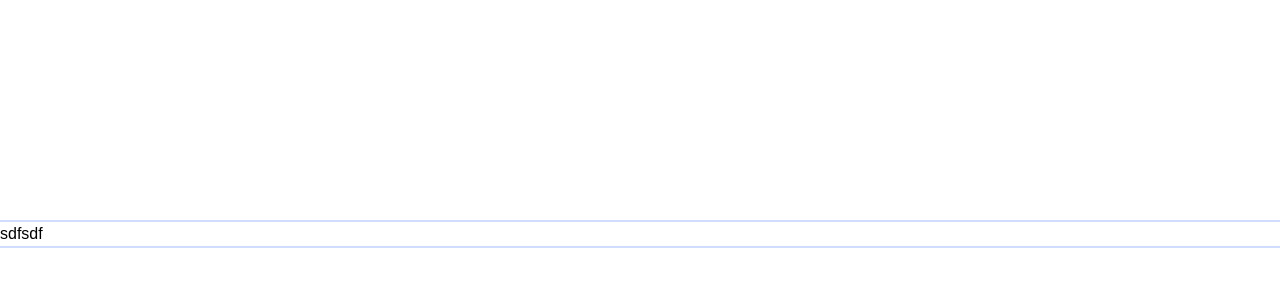
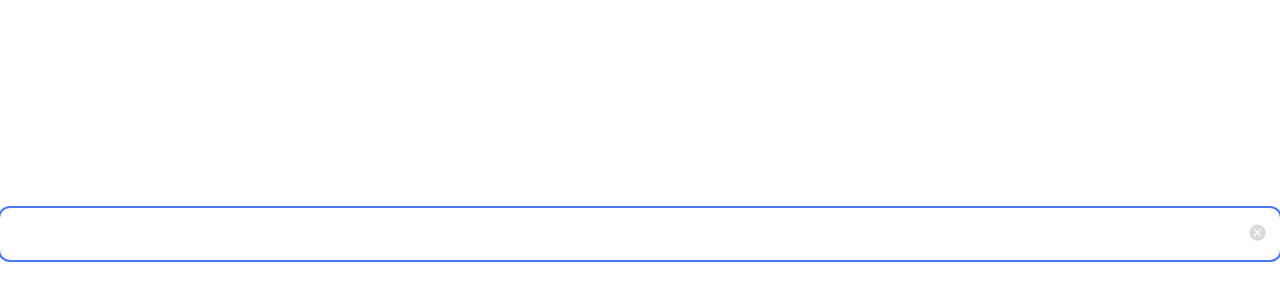
Before and after one commit to 123rudgks/health_geine, a Next.js app: page / in a window 1280 px wide. Shown: the part 166-466 px from the top of the page. Built offline with nearby package versions, Linux system fonts and the light colour scheme; a web font is replaced by a local one.

Commit message:
fix : formInput placeholder 추가

```diff
--- a/src/app/page.tsx
+++ b/src/app/page.tsx
@@ -1,5 +1,5 @@
 'use client';
-import Box from '@/components/Box/Box';
+import FormInput from '@/components/TextField/FormInput/FormInput';
 import { useState } from 'react';
 
 export default function Home() {
@@ -7,12 +7,15 @@ export default function Home() {
   return (
     <main>
       <div className="container mx-auto flex h-screen flex-col justify-center">
-        {/* <FormInput
-          _value={inputValue}
-          _setValue={(value) => setInputValue(value)}
-          _onCancel={() => setInputValue('')}
-        /> */}
-        <Box ring={'primary-100'}>sdfsdf</Box>
+        <div className="w-15">
+          <FormInput
+            _value={inputValue}
+            _setValue={(value) => setInputValue(value)}
+            _onCancel={() => {
+              setInputValue('');
+            }}
+          />
+        </div>
       </div>
     </main>
   );
--- a/src/components/TextField/FormInput/FormInput.tsx
+++ b/src/components/TextField/FormInput/FormInput.tsx
@@ -12,6 +12,7 @@ interface FormInputProps {
   _value: string;
   _setValue: (value: string) => void;
   _onCancel?: (e: React.MouseEvent<HTMLDivElement, MouseEvent>) => void;
+  _placeholder?: string;
   _disabled?: boolean;
 }
 
@@ -19,6 +20,7 @@ const FormInput = ({
   _value,
   _setValue,
   _onCancel,
+  _placeholder,
   _disabled,
   className,
   ...props
@@ -41,6 +43,7 @@ const FormInput = ({
     >
       <input
         className="flex-1 bg-transparent text-[13px] text-[#5A5A5A]  outline-none"
+        placeholder={_placeholder}
         value={_value}
         onChange={(e) => {
           _setValue(e.target.value);
```
